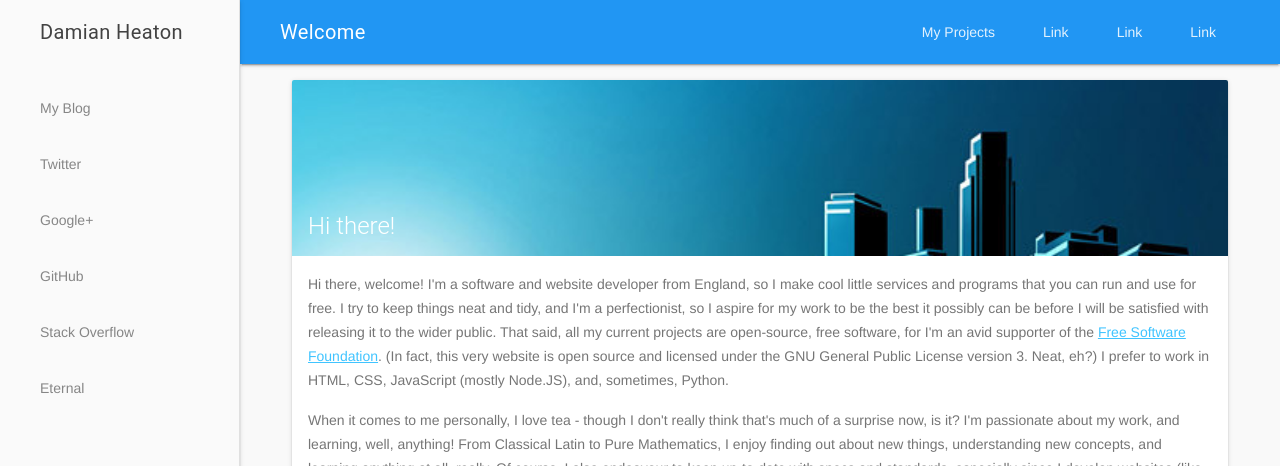
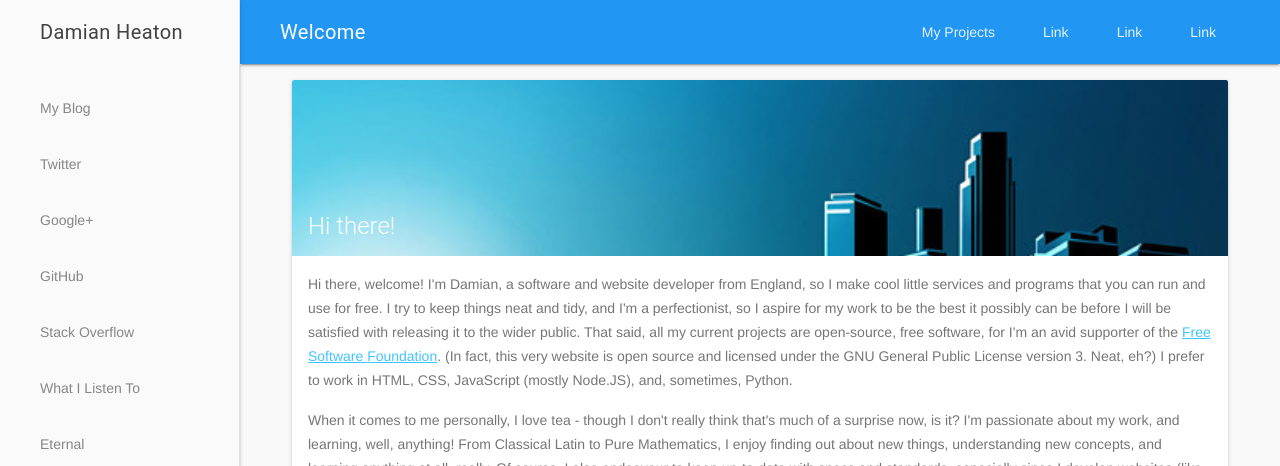
Before and after one commit to Lyrenhex/lyrenhex.github.io, a plain HTML site: page index.html in a window 1280 px wide. Shown: the top 466 px of the page. Drawn offline with nearby package versions, Linux system fonts and the light colour scheme.

Commit message:
Add WILT link

```diff
--- a/index.html
+++ b/index.html
@@ -52,6 +52,7 @@
                     <a class="mdl-navigation__link" target="_blank" href="https://plus.google.com/107145290565841505911">Google+</a>
                     <a class="mdl-navigation__link" target="_blank" href="https://github.com/Scratso">GitHub</a>
                     <a class="mdl-navigation__link" target="_blank" href="http://stackoverflow.com/users/4897375/scratso">Stack Overflow</a>
+                    <a class="mdl-navigation__link" target="_blank" href="https://modal.moe/profile/Scratso">What I Listen To</a>
                     <a class="mdl-navigation__link" target="_blank" href="https://eternal.is/user/scratso">Eternal</a>
                 </nav>
                 <div class="mdl-layout-spacer"></div>
@@ -68,7 +69,7 @@
                             </h2>
                         </div>
                         <div class="mdl-card__supporting-text">
-                            <p>Hi there, welcome! I'm a software and website developer from England, so I make cool little services and programs that you can run and use for free. I try to keep things neat and tidy, and I'm a perfectionist, so I aspire for my work to be the
+                            <p>Hi there, welcome! I'm Damian, a software and website developer from England, so I make cool little services and programs that you can run and use for free. I try to keep things neat and tidy, and I'm a perfectionist, so I aspire for my work to be the
                                 best it possibly can be before I will be satisfied with releasing it to the wider public. That said, all my current projects are open-source, free software, for I'm an avid supporter of the <a href="http://fsf.org" target="_blank">Free Software Foundation</a>.
                                 (In fact, this very website is open source and licensed under the GNU General Public License version 3. Neat, eh?) I prefer to work in HTML, CSS, JavaScript (mostly Node.JS), and, sometimes, Python.</p>
                             <p>When it comes to me personally, I love tea - though I don't really think that's much of a surprise now, is it? I'm passionate about my work, and learning, well, anything! From Classical Latin to Pure Mathematics, I enjoy finding out about new things,
```
